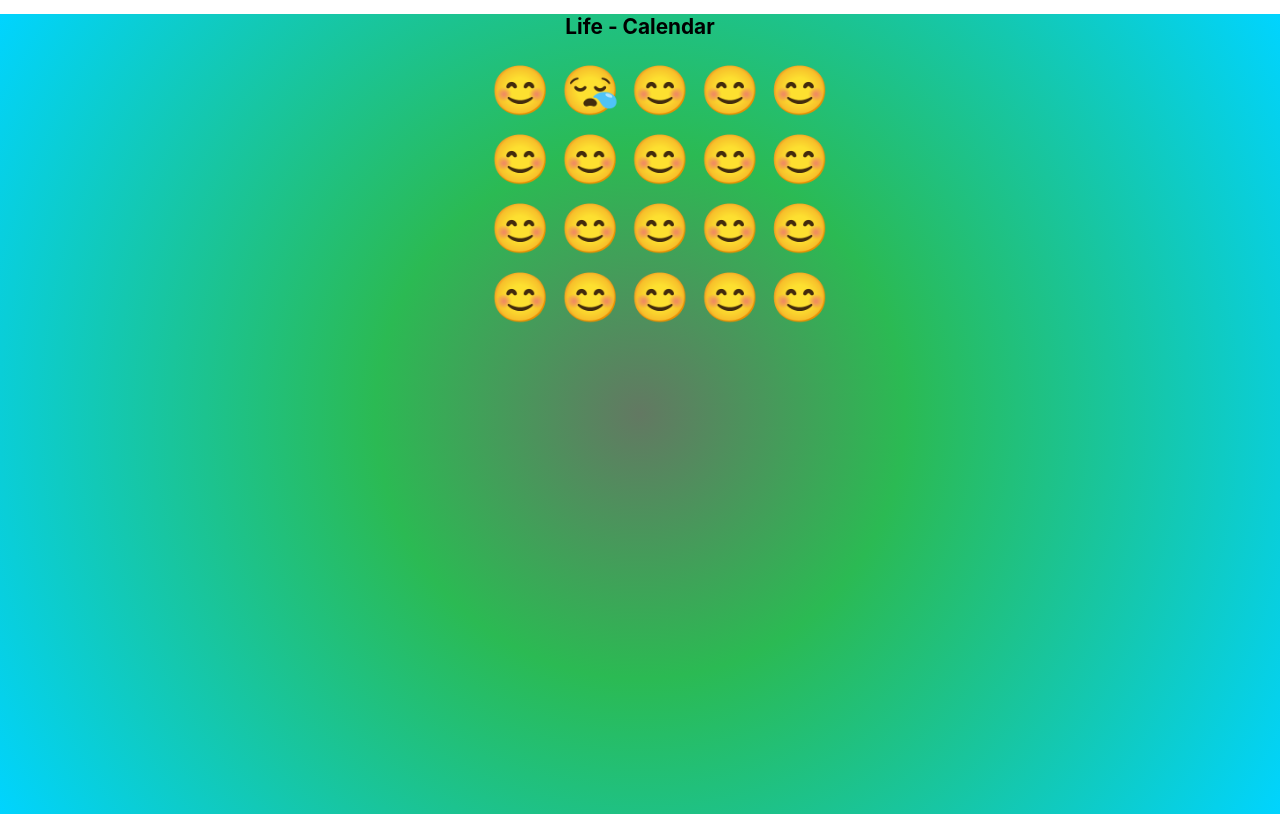
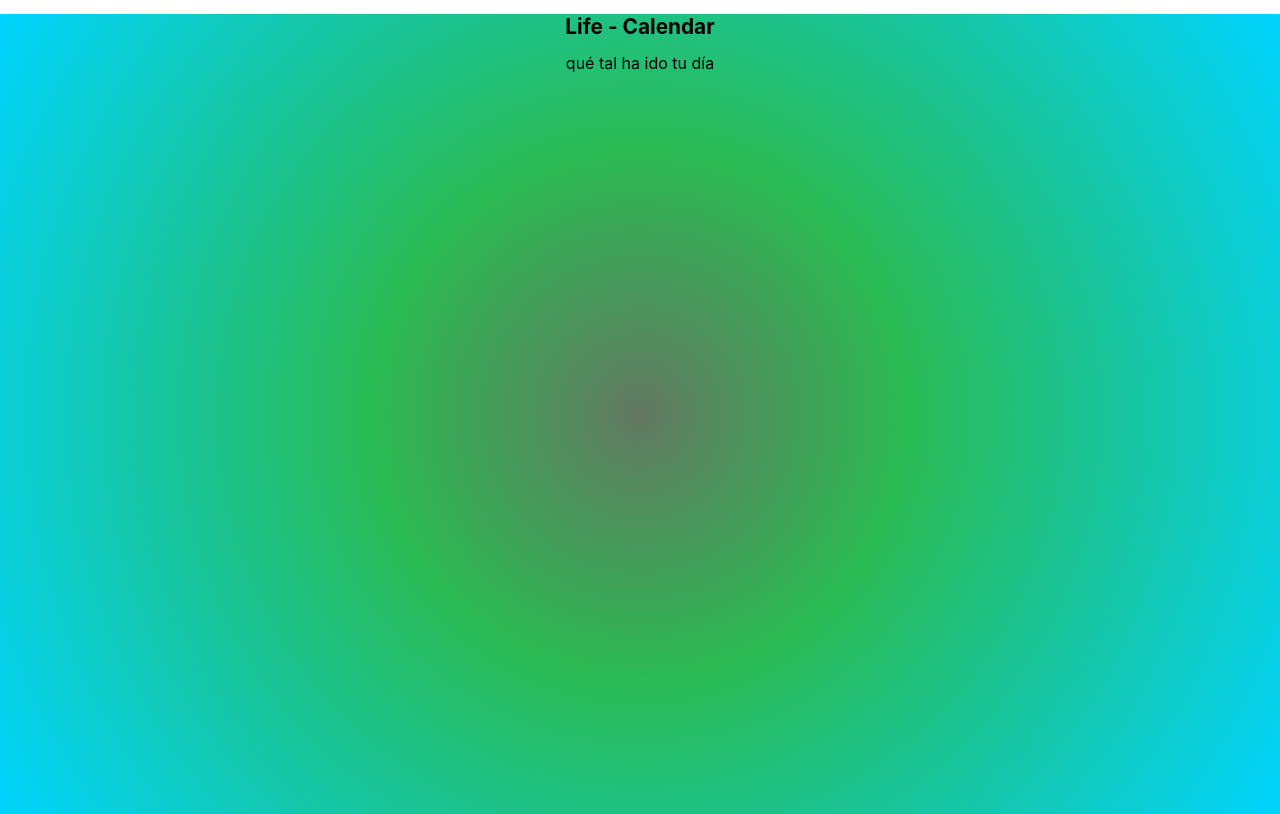
Before and after one commit to delr3ves/adalab-life-calendar, a React (Create React App) app: page / in a window 1280 px wide. Built offline with nearby package versions, Linux system fonts and the light colour scheme.

Commit message:
Extract business logic from the component to an use case

```diff
--- a/src/App.js
+++ b/src/App.js
@@ -1,115 +1,13 @@
 import React from "react";
 import "./App.css";
 import ListDays from "./components/ListDays";
-import { HAPPY, SAD } from "./core/MoodConstants";
+import LifeCalendarService from "./core/LifeCalendarService";
 
 function App() {
+  const lifeCalendarService = new LifeCalendarService();
   return (
     <div className="App">
-      <ListDays
-        days={[
-          {
-            date: "2019/11/09",
-            mood: HAPPY,
-            comment: "This is sparta!!!!"
-          },
-          {
-            date: "2019/11/10",
-            mood: SAD,
-            comment: ""
-          },
-          {
-            date: "2019/11/11",
-            mood: HAPPY,
-            comment: ""
-          },
-          {
-            date: "2019/11/12",
-            mood: HAPPY,
-            comment: ""
-          },
-          {
-            date: "2019/11/12",
-            mood: HAPPY,
-            comment: ""
-          },
-          {
-            date: "2019/11/12",
-            mood: HAPPY,
-            comment: ""
-          },
-          {
-            date: "2019/11/12",
-            mood: HAPPY,
-            comment: ""
-          },
-          {
-            date: "2019/11/12",
-            mood: HAPPY,
-            comment: ""
-          },
-          {
-            date: "2019/11/12",
-            mood: HAPPY,
-            comment: ""
-          },
-          {
-            date: "2019/11/12",
-            mood: HAPPY,
-            comment: ""
-          },
-          {
-            date: "2019/11/12",
-            mood: HAPPY,
-            comment: ""
-          },
-          {
-            date: "2019/11/12",
-            mood: HAPPY,
-            comment: ""
-          },
-          {
-            date: "2019/11/12",
-            mood: HAPPY,
-            comment: ""
-          },
-          {
-            date: "2019/11/12",
-            mood: HAPPY,
-            comment: ""
-          },
-          {
-            date: "2019/11/12",
-            mood: HAPPY,
-            comment: ""
-          },
-          {
-            date: "2019/11/12",
-            mood: HAPPY,
-            comment: ""
-          },
-          {
-            date: "2019/11/12",
-            mood: HAPPY,
-            comment: ""
-          },
-          {
-            date: "2019/11/12",
-            mood: HAPPY,
-            comment: ""
-          },
-          {
-            date: "2019/11/12",
-            mood: HAPPY,
-            comment: ""
-          },
-          {
-            date: "2019/11/13",
-            mood: HAPPY,
-            comment: ""
-          }
-        ]}
-      />
+      <ListDays days={lifeCalendarService.findDays()} />
     </div>
   );
 }
--- a/src/components/ListDays.js
+++ b/src/components/ListDays.js
@@ -41,18 +41,26 @@ SingleDay.propTypes = {
 };
 
 class ListDays extends Component {
+  listOfDays(days) {
+    return (
+      <ul className="list_days__list">
+        {days.map(day => (
+          <li key={day.date} className="list_days__mood_item">
+            <SingleDay day={day} />
+          </li>
+        ))}
+      </ul>
+    );
+  }
+
   render() {
     const { days } = this.props;
+    const list =
+      days.length > 0 ? this.listOfDays(days) : <p>qué tal ha ido tu día</p>;
     return (
       <div className="list_days__container">
         <h1 className="list_days__title">Life - Calendar</h1>
-        <ul className="list_days__list">
-          {days.map(day => (
-            <li key={day.date} className="list_days__mood_item">
-              <SingleDay day={day} />
-            </li>
-          ))}
-        </ul>
+        {list}
       </div>
     );
   }
--- /dev/null
+++ b/src/core/LifeCalendarService.js
@@ -0,0 +1,12 @@
+class LifeCalendarService {
+  findDays() {
+    const fromLocalStore = localStorage.getItem("life-calendar-days") || "[]";
+    const unsortedDays = JSON.parse(fromLocalStore);
+    const sortedDays = unsortedDays.sort((day1, day2) => {
+      return new Date(day1.date).getTime() - new Date(day2.date).getTime();
+    });
+    return sortedDays;
+  }
+}
+
+export default LifeCalendarService;
```
